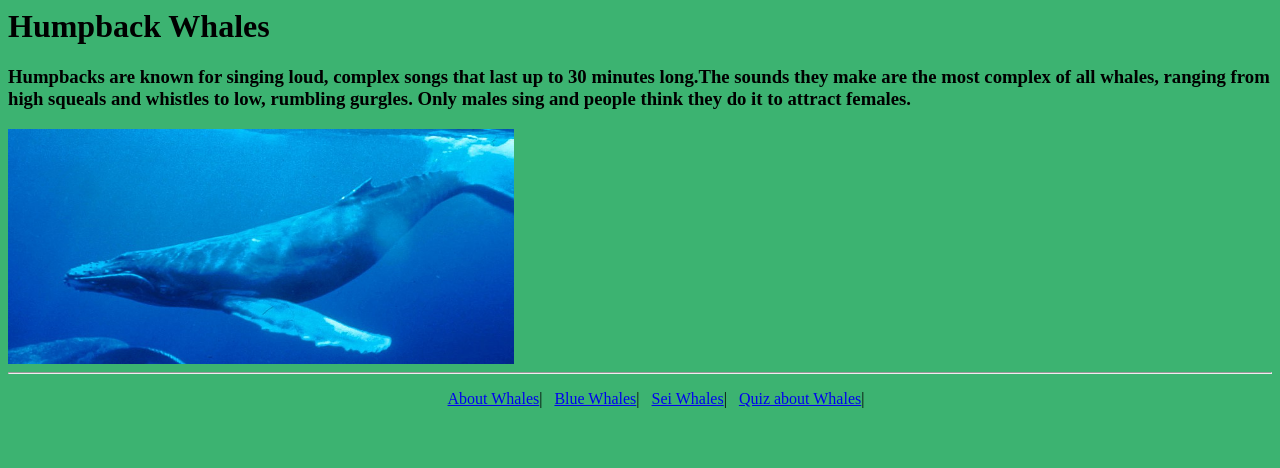
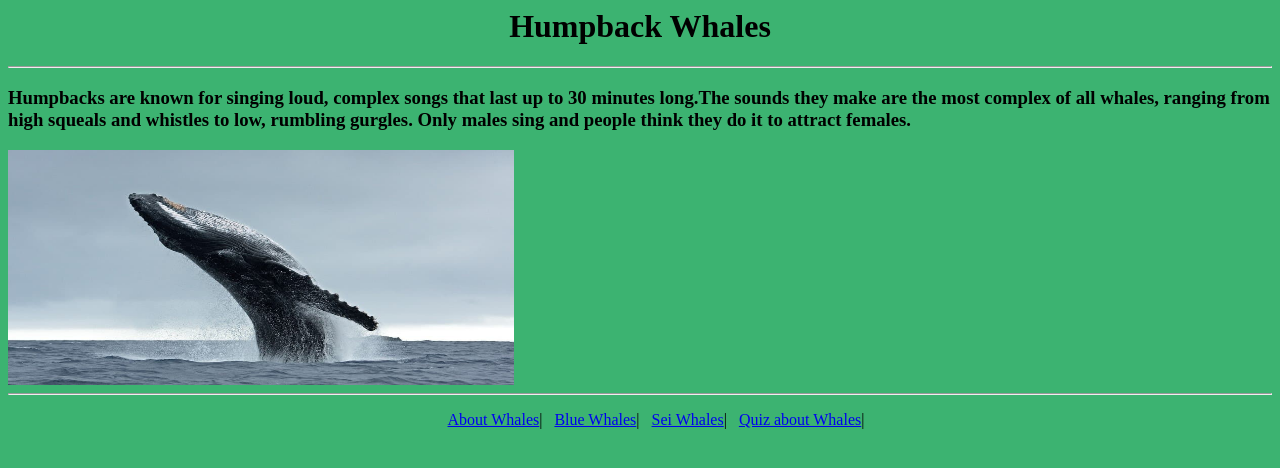
Before and after one commit to TheCoolDawg/Whale.github.io, a plain HTML site: page humpback.html in a window 1280 px wide. Drawn offline with Linux system fonts and the light colour scheme.

Commit message:
Update humpback.html

```diff
--- a/humpback.html
+++ b/humpback.html
@@ -4,13 +4,16 @@
 Humpback Whales
 </title>
 <header>
+   <center>
 <h1>
 Humpback Whales
 </h1>
+      <hr>
+   </center>
 <h3 style=""font-Family:Harrington;color:black;"">
 Humpbacks are known for singing loud, complex songs that last up to 30 minutes long.The sounds they make are the most complex of all whales, ranging from high squeals and whistles to low, rumbling gurgles. Only males sing and people think they do it to attract females.
 </h3>
-<img src="1.jpg" width="40%" height="30%">
+<img src="2.jpg" width="40%" height="30%">
    <hr>
   <ul style="text-align:center;list-style:none;">
 <li style="display:inline-block;"><a href="index.html">About Whales</a></li>|
```
